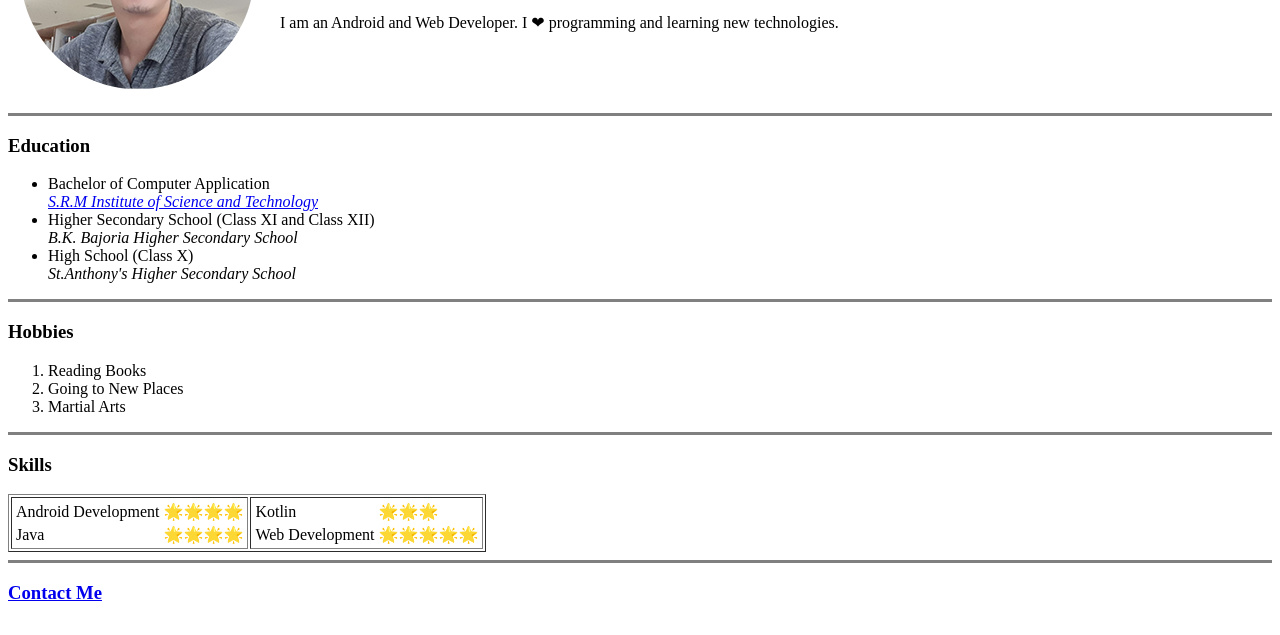
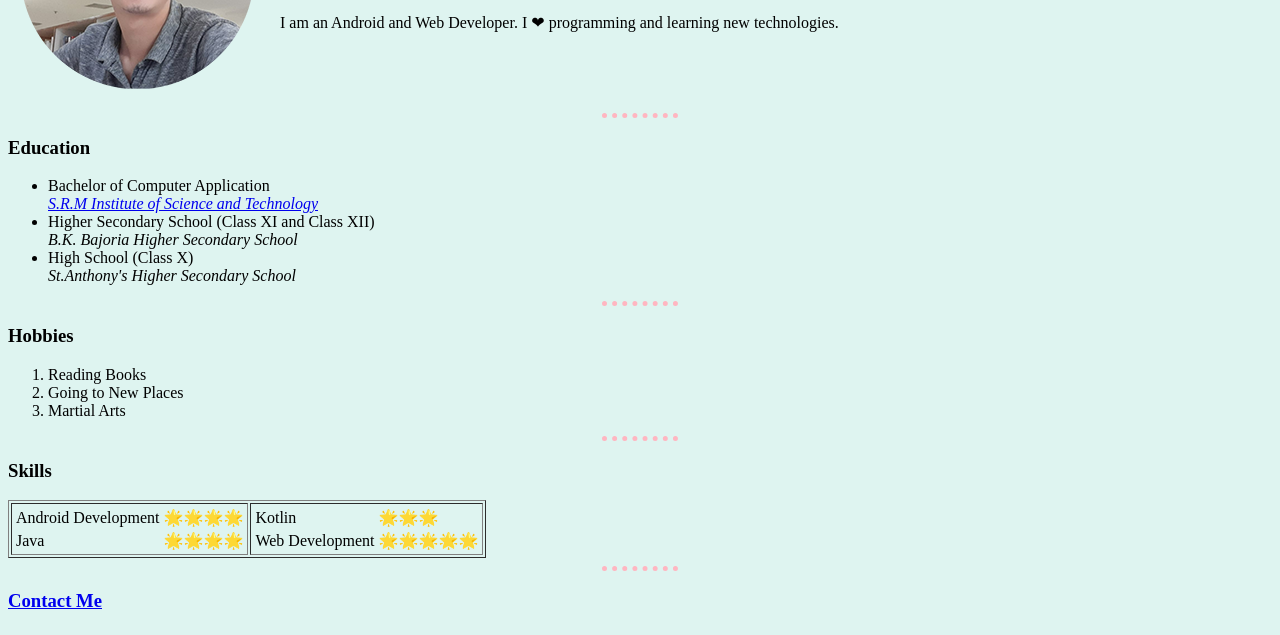
Before and after one commit to nee-vir/My-CV, a plain HTML site: page index.html in a window 1280 px wide. Shown: the part 165-800 px from the top of the page. Drawn offline with Linux system fonts and the light colour scheme.

Commit message:
Added Simple CSS

```diff
--- a/index.html
+++ b/index.html
@@ -4,6 +4,20 @@
 <head>
   <meta charset="utf-8">
   <title>Neevir's Personal Website</title>
+
+  <style>
+    body{
+      background-color: #def4f0
+    }
+    hr{
+      border-style: none;
+      border-top-style:dotted;
+      border-color: lightpink;
+      height: 0px;
+      width:6%;
+      border-width:5px
+    }
+  </style>
 </head>
 
 <body>
@@ -18,7 +32,7 @@
     </tr>
   </table>
 
-  <hr size="3" noshade="noshade">
+  <hr >
   <h3>Education</h3>
   <ul>
     <li>Bachelor of Computer Application</li>
@@ -28,7 +42,7 @@
     <li>High School (Class X)</li>
     <em>St.Anthony's Higher Secondary School</em>
   </ul>
-  <hr size="3" noshade="noshade">
+  <hr>
   <h3>Hobbies</h3>
   <ol>
     <li>Reading Books</li>
@@ -36,7 +50,7 @@
     <li>Martial Arts</li>
   </ol>
 
-<hr size="3" noshade="noshade">
+<hr>
 
   <h3>Skills</h3>
   <table border="1">
@@ -68,7 +82,7 @@
     </tr>
   </table>
 
-  <hr size="3" noshade="noshade">
+  <hr>
 
   <h3><a href="my_contact_info.html">Contact Me</a></h3>
 </body>
```
Also changed, not shown: galactic_dreams_index.html (+1 -1 lines), my_contact_info.html (+1 -1 lines).
